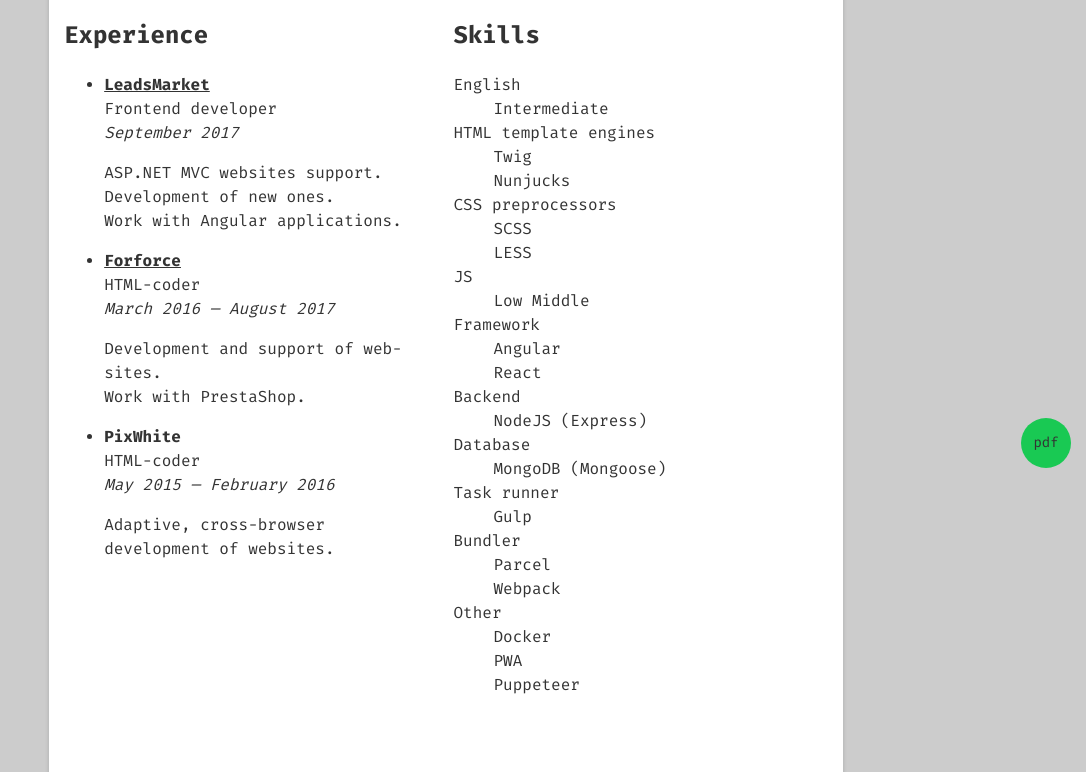
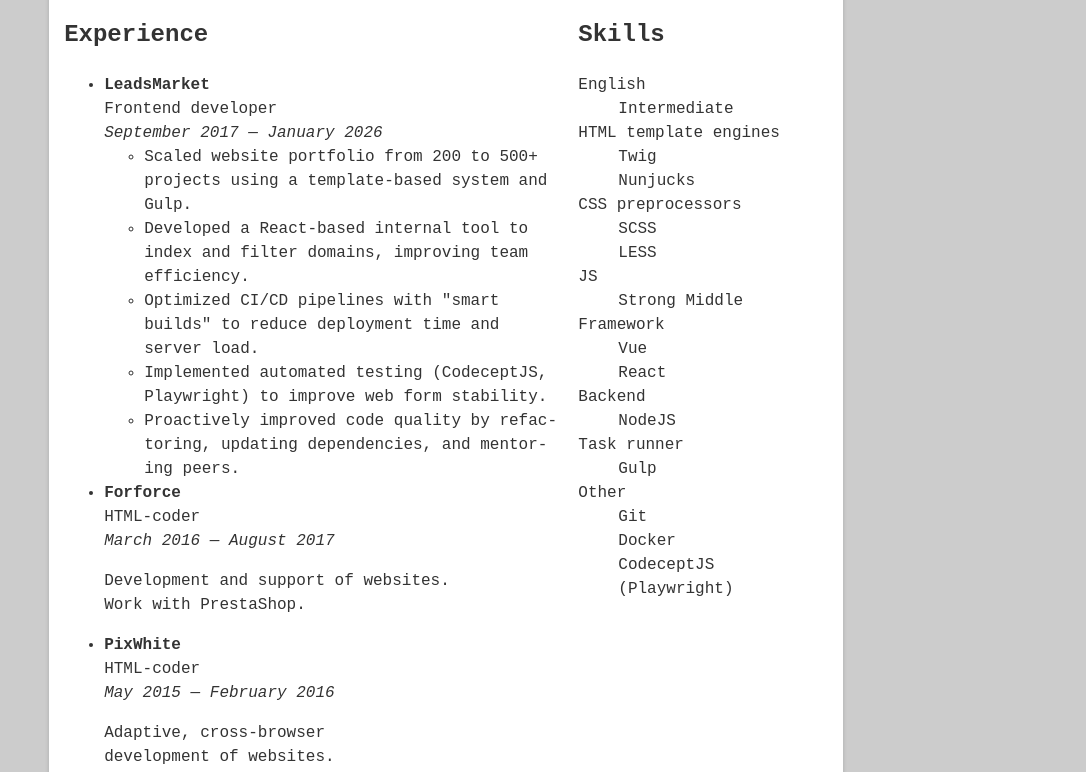
Before and after one commit to dyaroman/diachenko.pp.ua, a website: page src/html/index.njk in a window 1280 px wide. Shown: the part 317-1089 px from the top of the page, without its empty margins (194-1280 px from the left). Drawn offline with nearby package versions, Linux system fonts and the light colour scheme; files that its build step writes are made by us from their sources; a web font is replaced by a local one.

Commit message:
2026: actualize

```diff
--- a/src/css/components/_common.less
+++ b/src/css/components/_common.less
@@ -56,7 +56,7 @@
     @media print,
     (min-width: @mobile) {
         display: grid;
-        grid-template-columns: repeat(2, 1fr);
+        grid-template-columns: 2fr 1fr;
         grid-template-rows: repeat(2, min-content);
         grid-column-gap: @gap;
     }
@@ -90,43 +90,6 @@
     }
 }
 
-.download {
-    display: block;
-    height: 50px;
-    min-width: 50px;
-    padding: 0 12px;
-    position: fixed;
-    right: 15px;
-    bottom: 15px;
-    text-decoration: none;
-    text-align: center;
-    font-size: 14px;
-    line-height: 50px;
-    border-radius: 30px;
-    background-color: @primary-color;
-    color: @text-color;
-
-    @media (any-hover: hover) {
-        &:hover {
-            animation: pulse 2s infinite;
-        }
-    }
-
-    @supports (--color: green) {
-        background-color: var(--rd-primary-color, @primary-color);
-    }
-
-    @media (min-width: @mobile) {
-        content: 'download ';
-    }
-}
-
-@keyframes pulse {
-    50% {
-        box-shadow: 0 0 0 5px rgba(#000, 0.2);
-    }
-}
-
 @media print {
     :root {
         --rd-gap: 0;
@@ -143,27 +106,7 @@
         box-shadow: none;
     }
 
-    section {
-        page-break-inside: avoid;
-    }
-
     a {
         display: inline-flex;
     }
-
-    a[href^='http']:before {
-        content: 'http://';
-    }
-
-    a[href^='https']:before {
-        content: 'https://';
-    }
-
-    a[href$='.com/']:after {
-        content: '.com';
-    }
-
-    .download {
-        display: none;
-    }
 }
--- a/src/css/components/_typografy.less
+++ b/src/css/components/_typografy.less
@@ -3,7 +3,7 @@
 }
 
 body {
-    font-family: 'Fira Mono', 'Courier New', Courier, monospace;
+    font-family: 'Google Sans Code', 'Courier New', Courier, monospace;
     font-weight: 400;
     line-height: 1.5;
     color: @text-color;
--- a/src/html/components/_footer.njk
+++ /dev/null
@@ -1 +0,0 @@
-<a href="./{{ fullName | replace(' ', '_') }}.pdf" class="download" target="_blank">pdf</a>
--- a/src/html/components/_head.njk
+++ b/src/html/components/_head.njk
@@ -4,13 +4,14 @@
 <meta name="description" content="{{ description }}">
 <meta name="author" content="{{ fullName }}">
 
-<link rel="preconnect" href="https://fonts.gstatic.com">
+<link rel="preconnect" href="https://fonts.googleapis.com">
+<link rel="preconnect" href="https://fonts.gstatic.com" crossorigin>
 <link rel="preload" as="style" href="./css/index.css">
 
 {% include "./_og.njk" %}
 
 {% include "./_favicon.njk" %}
 
-<link href="https://fonts.googleapis.com/css2?family=Fira+Mono:wght@400;700&display=swap" rel="stylesheet">
+<link href="https://fonts.googleapis.com/css2?family=Google+Sans+Code:ital,wght@0,300..800;1,300..800&display=swap" rel="stylesheet">
 
 <link rel="stylesheet" href="./css/index.css">
--- a/src/html/components/_layout.njk
+++ b/src/html/components/_layout.njk
@@ -11,7 +11,6 @@
     </head>
     <body class="page_{% block page_name %}{% endblock %}">
         {% block content %}{% endblock %}
-        {% include "./_footer.njk" %}
         {% block page_scripts %}{% endblock %}
     </body>
 </html>
--- a/src/html/index.njk
+++ b/src/html/index.njk
@@ -59,28 +59,22 @@
             <h2>Experience</h2>
             <ul>
                 <li>
-                    <strong>
-                        <a href="https://leadsmarket.com/" target="_blank" rel="noopener">
-                            LeadsMarket
-                        </a>
-                    </strong>
+                    <strong>LeadsMarket</strong>
                     <br>
                     Frontend developer
                     <br>
-                    <em>September 2017</em>
-                    <p>
-                        ASP.NET MVC websites support.<br>
-                        Development of new ones.<br>
-                        Work with Angular applications.
-                    </p>
+                    <em>September 2017 — January 2026</em>
+                    <ul>
+                        <li>Scaled website portfolio from 200 to 500+ projects using a template-based system and Gulp.</li>
+                        <li>Developed a React-based internal tool to index and filter domains, improving team efficiency.</li>
+                        <li>Optimized CI/CD pipelines with "smart builds" to reduce deployment time and server load.</li>
+                        <li>Implemented automated testing (CodeceptJS, Playwright) to improve web form stability.</li>
+                        <li>Proactively improved code quality by refactoring, updating dependencies, and mentoring peers.</li>
+                    </ul>
                 </li>
 
                 <li>
-                    <strong>
-                        <a href="https://forforce.com/" target="_blank" rel="noopener">
-                            Forforce
-                        </a>
-                    </strong>
+                    <strong>Forforce</strong>
                     <br>
                     HTML-coder
                     <br>
@@ -120,29 +114,22 @@
                 <dd>LESS</dd>
 
                 <dt>JS</dt>
-                <dd>Low Middle</dd>
+                <dd>Strong Middle</dd>
 
                 <dt>Framework</dt>
-                <dd>Angular</dd>
+                <dd>Vue</dd>
                 <dd>React</dd>
 
                 <dt>Backend</dt>
-                <dd>NodeJS (Express)</dd>
-
-                <dt>Database</dt>
-                <dd>MongoDB (Mongoose)</dd>
+                <dd>NodeJS</dd>
 
                 <dt>Task runner</dt>
                 <dd>Gulp</dd>
 
-                <dt>Bundler</dt>
-                <dd>Parcel</dd>
-                <dd>Webpack</dd>
-
                 <dt>Other</dd>
+                <dd>Git</dd>
                 <dd>Docker</dd>
-                <dd>PWA</dd>
-                <dd>Puppeteer</dd>
+                <dd>CodeceptJS (Playwright)</dd>
             </dl>
         </section>
     </div>
```
Also changed, not shown: gulpfile.js (+5 -8 lines), .github/workflows/deploy.yml, src/images/roman_diachenko.jpg, src/images/roman_diachenko@2x.jpg.
